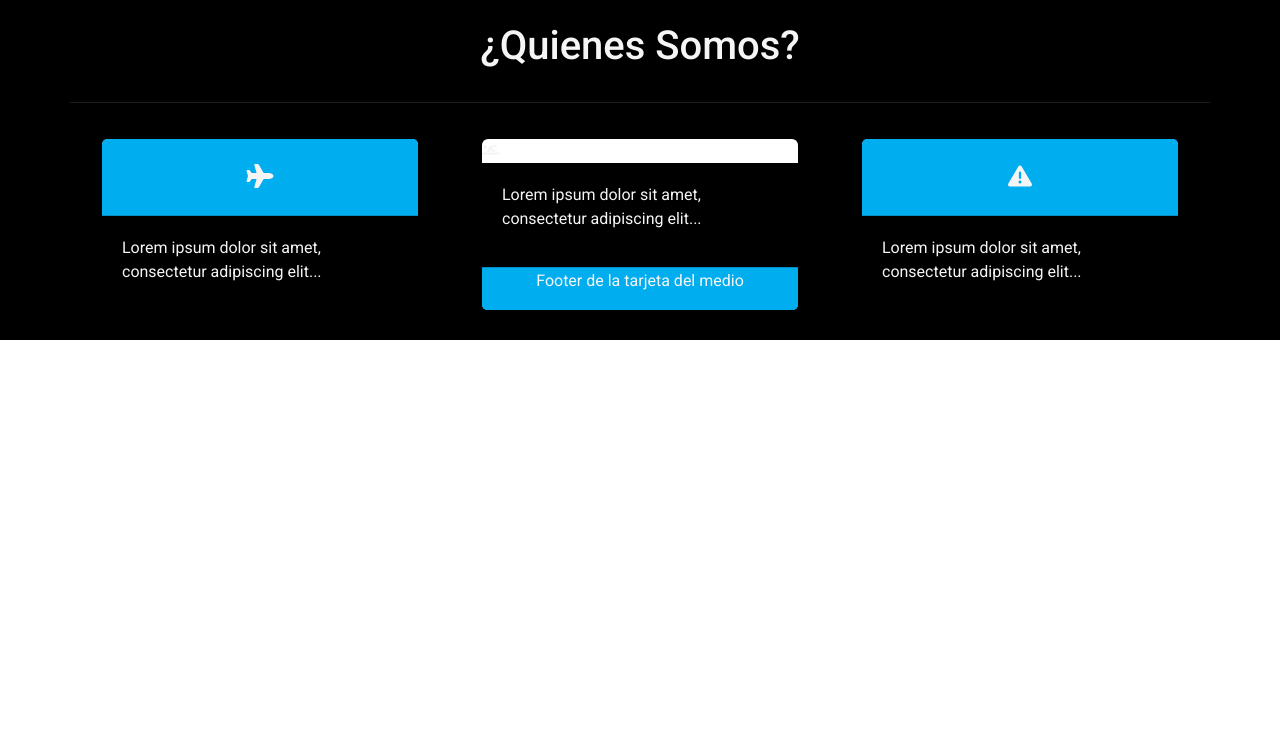
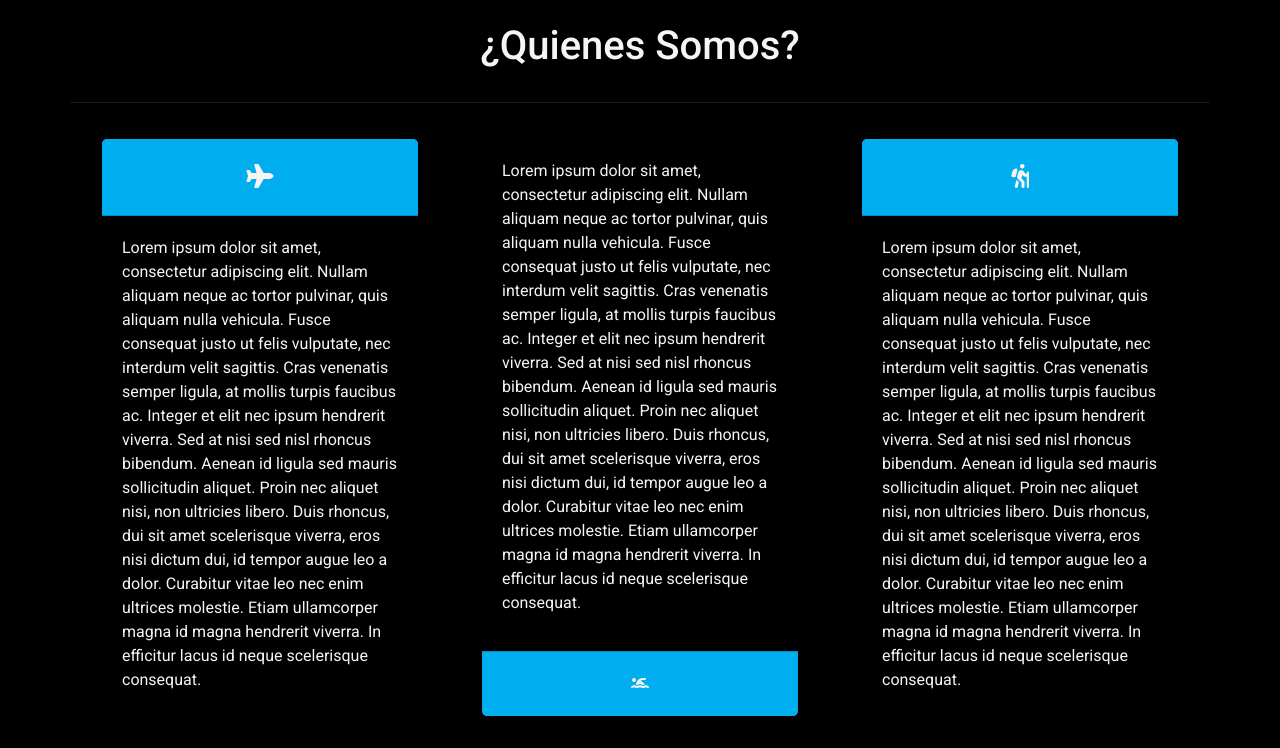
Before and after one commit to Lioht/prueba_viajes_chile, a plain HTML site: page index.html in a window 1280 px wide. Shown: the part 962-1710 px from the top of the page. Before the commit the page ends 1302 px from the top, so only its background shows below. Drawn offline with nearby package versions, Linux system fonts and the light colour scheme.

Commit message:
Quienes somos

```diff
--- a/assets/css/style.css
+++ b/assets/css/style.css
@@ -29,7 +29,7 @@
     background-color: #00ADEF; /* Color de fondo del pie */
     color: white; /* Color del texto del pie */
     text-align: center;
-    padding: 1px;
+    padding: 20px;
 }
 
 .card-body {
--- a/index.html
+++ b/index.html
@@ -91,32 +91,27 @@
                         <i class="fa fa-plane"></i>
                     </div>
                     <div class="card-body">
-                        <p>Lorem ipsum dolor sit amet, consectetur adipiscing elit...</p>
+                        <p>Lorem ipsum dolor sit amet, consectetur adipiscing elit. Nullam aliquam neque ac tortor pulvinar, quis aliquam nulla vehicula. Fusce consequat justo ut felis vulputate, nec interdum velit sagittis. Cras venenatis semper ligula, at mollis turpis faucibus ac. Integer et elit nec ipsum hendrerit viverra. Sed at nisi sed nisl rhoncus bibendum. Aenean id ligula sed mauris sollicitudin aliquet. Proin nec aliquet nisi, non ultricies libero. Duis rhoncus, dui sit amet scelerisque viverra, eros nisi dictum dui, id tempor augue leo a dolor. Curabitur vitae leo nec enim ultrices molestie. Etiam ullamcorper magna id magna hendrerit viverra. In efficitur lacus id neque scelerisque consequat.</p>
                     </div>
                 </div>
             </div>
             <div class="col-md-4">
                 <div class="card">
-                    <div class="">
-                        <!-- Icono de nadador -->
-                        <i class="fa fa-swimmer"></i>
-                    </div>
                     <div class="card-body">
-                        <p>Lorem ipsum dolor sit amet, consectetur adipiscing elit...</p>
+                        <p>Lorem ipsum dolor sit amet, consectetur adipiscing elit. Nullam aliquam neque ac tortor pulvinar, quis aliquam nulla vehicula. Fusce consequat justo ut felis vulputate, nec interdum velit sagittis. Cras venenatis semper ligula, at mollis turpis faucibus ac. Integer et elit nec ipsum hendrerit viverra. Sed at nisi sed nisl rhoncus bibendum. Aenean id ligula sed mauris sollicitudin aliquet. Proin nec aliquet nisi, non ultricies libero. Duis rhoncus, dui sit amet scelerisque viverra, eros nisi dictum dui, id tempor augue leo a dolor. Curabitur vitae leo nec enim ultrices molestie. Etiam ullamcorper magna id magna hendrerit viverra. In efficitur lacus id neque scelerisque consequat.</p>
                     </div>
                     <div class="card-footer">
-                        <p>Footer de la tarjeta del medio</p>
+                        <i class="fa fa-swimmer"></i>
                     </div>
                 </div>
             </div>
             <div class="col-md-4">
                 <div class="card">
                     <div class="card-header">
-                        <!-- Icono de triángulo de advertencia -->
-                        <i class="fa fa-exclamation-triangle"></i>
+                     <i class="fa-solid fa-person-hiking"></i>
                     </div>
                     <div class="card-body">
-                        <p>Lorem ipsum dolor sit amet, consectetur adipiscing elit...</p>
+                        <p>Lorem ipsum dolor sit amet, consectetur adipiscing elit. Nullam aliquam neque ac tortor pulvinar, quis aliquam nulla vehicula. Fusce consequat justo ut felis vulputate, nec interdum velit sagittis. Cras venenatis semper ligula, at mollis turpis faucibus ac. Integer et elit nec ipsum hendrerit viverra. Sed at nisi sed nisl rhoncus bibendum. Aenean id ligula sed mauris sollicitudin aliquet. Proin nec aliquet nisi, non ultricies libero. Duis rhoncus, dui sit amet scelerisque viverra, eros nisi dictum dui, id tempor augue leo a dolor. Curabitur vitae leo nec enim ultrices molestie. Etiam ullamcorper magna id magna hendrerit viverra. In efficitur lacus id neque scelerisque consequat.</p>
                     </div>
                 </div>
             </div>
```
